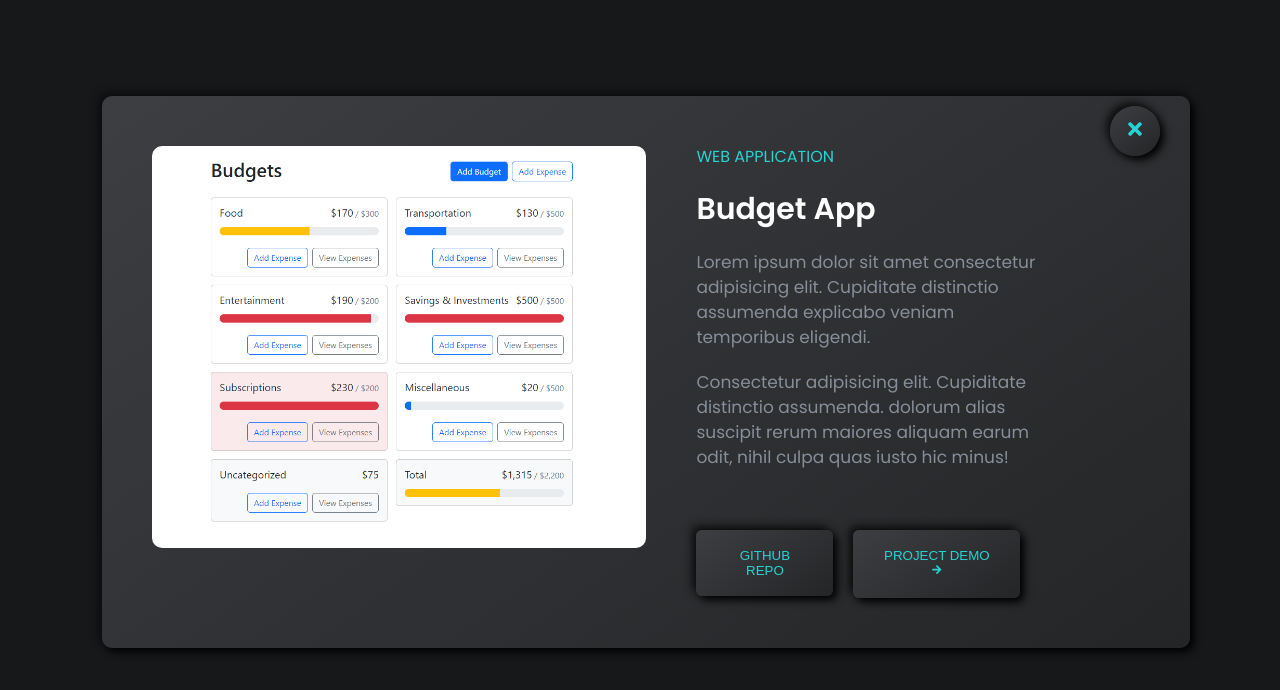
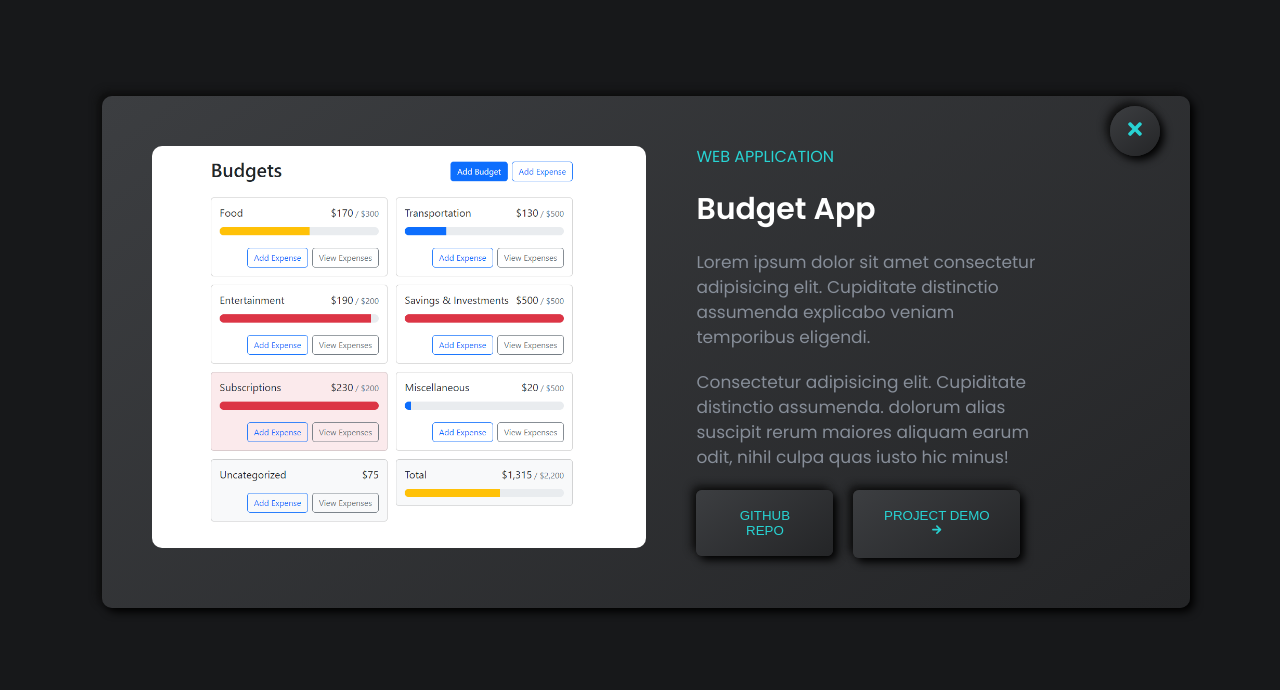
Before and after one commit to elliottcsipkes/dev-porfolio, a React (Create React App) app: page / in a window 1280 px wide. Both pictures are taken after a click on the picture 244 px from the left and 1368 px from the top of the page. Shown: the part 968-1658 px from the top of the page. Built offline with nearby package versions, Linux system fonts and the light colour scheme.

Commit message:
updated modal styling

```diff
--- a/src/component/Portfolio/Card.js
+++ b/src/component/Portfolio/Card.js
@@ -40,6 +40,7 @@ const Card = (props) => {
               <img src={props.image} alt="" />
             </div>
             <div className="modal-text right">
+              <div>
                 <span>{props.category}</span>
                 <h1>{props.title}</h1>
                 <p>
@@ -52,7 +53,8 @@ const Card = (props) => {
                   dolorum alias suscipit rerum maiores aliquam earum odit, nihil
                   culpa quas iusto hic minus!
                 </p>
-              <div className="button f_flex mtop">
+              </div>
+              <div className="button f_flex modal-btn">
                 <a href={props.github} target="_blank">
                   <button className="btn_shadow">GITHUB REPO</button>
                 </a>
```
Lines whose indentation alone changed are shown as unchanged.
